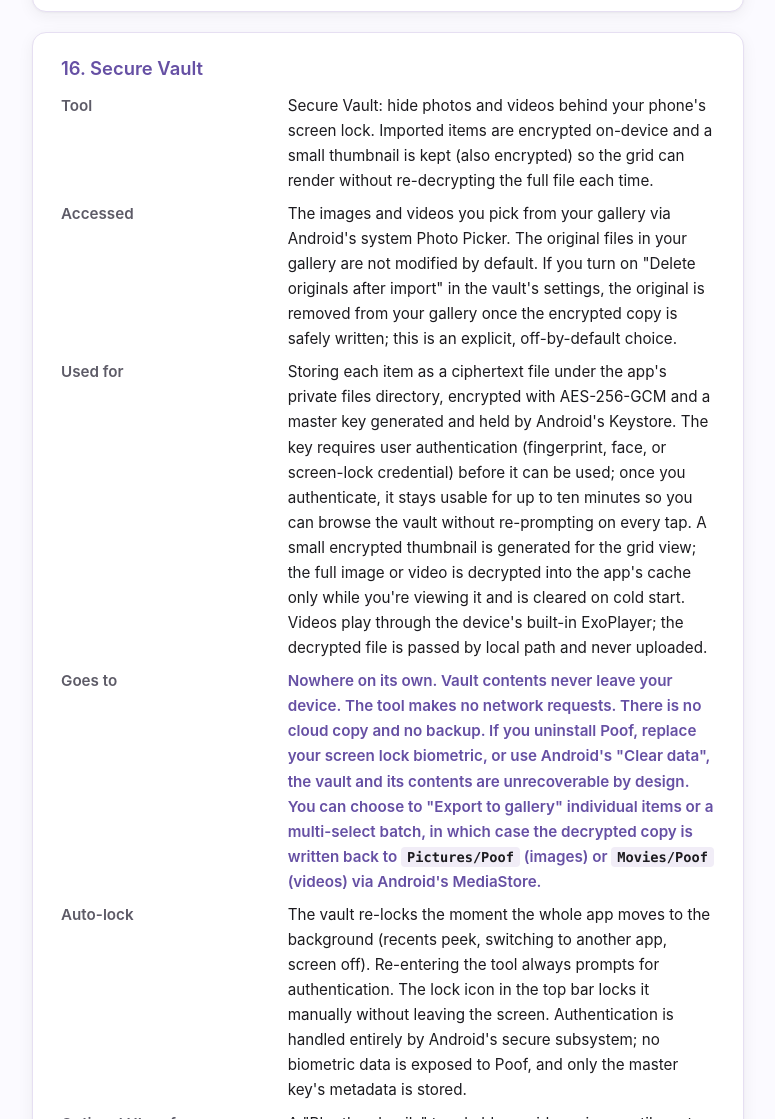
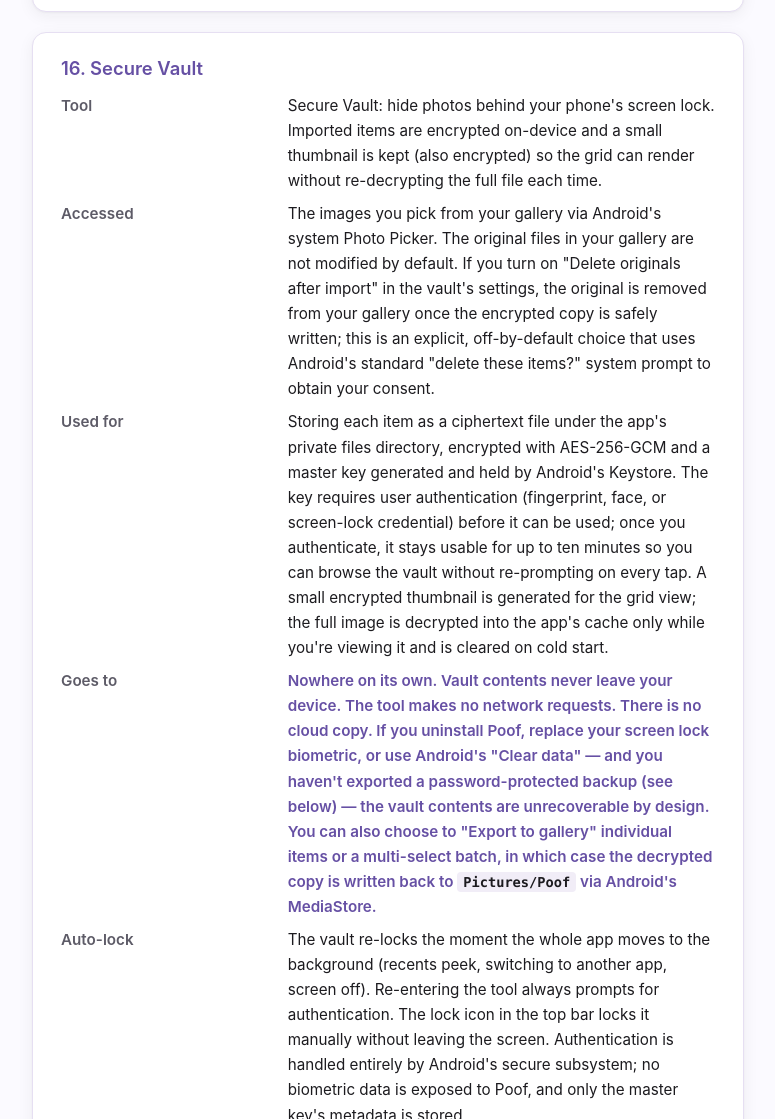
Before and after one commit to Mus91/poof-legal, a plain HTML site: page index.html in a window 1280 px wide. Shown: the part 10096-11215 px from the top of the page, without its empty margins (252-1027 px from the left). Drawn offline with Linux system fonts and the light colour scheme.

Commit message:
Section 16: drop video support from Secure Vault scope
Reflects the same-week scope cut: video support removed from this
release. Real-world video sizes triggered out-of-memory failures in
the byte-array-based encryption path; streamed AES-GCM is a future
engineering job. Photos only for now.

  - "hide photos and videos" → "hide photos"
  - "images and videos you pick" → "images you pick"
  - "full image or video is decrypted into the app's cache" → "full
    image is decrypted into the app's cache"
  - Dropped the ExoPlayer playback sentence entirely.
  - Removed "Pictures/Poof (images) or Movies/Poof (videos)" → now
    just "Pictures/Poof". Export-to-gallery still works for any
    legacy video items in a user's vault from earlier builds but
    no new videos can be imported.
  - Soft note that the unrecoverable guarantee is preserved unless
    the user exported a password-protected backup.

```diff
--- a/index.html
+++ b/index.html
@@ -603,10 +603,10 @@
   <section class="tool-section">
     <h3>16. Secure Vault</h3>
     <dl class="label-grid">
-      <dt>Tool</dt><dd>Secure Vault: hide photos and videos behind your phone's screen lock. Imported items are encrypted on-device and a small thumbnail is kept (also encrypted) so the grid can render without re-decrypting the full file each time.</dd>
-      <dt>Accessed</dt><dd>The images and videos you pick from your gallery via Android's system Photo Picker. The original files in your gallery are not modified by default. If you turn on "Delete originals after import" in the vault's settings, the original is removed from your gallery once the encrypted copy is safely written; this is an explicit, off-by-default choice.</dd>
-      <dt>Used for</dt><dd>Storing each item as a ciphertext file under the app's private files directory, encrypted with AES-256-GCM and a master key generated and held by Android's Keystore. The key requires user authentication (fingerprint, face, or screen-lock credential) before it can be used; once you authenticate, it stays usable for up to ten minutes so you can browse the vault without re-prompting on every tap. A small encrypted thumbnail is generated for the grid view; the full image or video is decrypted into the app's cache only while you're viewing it and is cleared on cold start. Videos play through the device's built-in ExoPlayer; the decrypted file is passed by local path and never uploaded.</dd>
-      <dt>Goes to</dt><dd class="nowhere">Nowhere on its own. Vault contents never leave your device. The tool makes no network requests. There is no cloud copy and no backup. If you uninstall Poof, replace your screen lock biometric, or use Android's "Clear data", the vault and its contents are unrecoverable by design. You can choose to "Export to gallery" individual items or a multi-select batch, in which case the decrypted copy is written back to <code>Pictures/Poof</code> (images) or <code>Movies/Poof</code> (videos) via Android's MediaStore.</dd>
+      <dt>Tool</dt><dd>Secure Vault: hide photos behind your phone's screen lock. Imported items are encrypted on-device and a small thumbnail is kept (also encrypted) so the grid can render without re-decrypting the full file each time.</dd>
+      <dt>Accessed</dt><dd>The images you pick from your gallery via Android's system Photo Picker. The original files in your gallery are not modified by default. If you turn on "Delete originals after import" in the vault's settings, the original is removed from your gallery once the encrypted copy is safely written; this is an explicit, off-by-default choice that uses Android's standard "delete these items?" system prompt to obtain your consent.</dd>
+      <dt>Used for</dt><dd>Storing each item as a ciphertext file under the app's private files directory, encrypted with AES-256-GCM and a master key generated and held by Android's Keystore. The key requires user authentication (fingerprint, face, or screen-lock credential) before it can be used; once you authenticate, it stays usable for up to ten minutes so you can browse the vault without re-prompting on every tap. A small encrypted thumbnail is generated for the grid view; the full image is decrypted into the app's cache only while you're viewing it and is cleared on cold start.</dd>
+      <dt>Goes to</dt><dd class="nowhere">Nowhere on its own. Vault contents never leave your device. The tool makes no network requests. There is no cloud copy. If you uninstall Poof, replace your screen lock biometric, or use Android's "Clear data" — and you haven't exported a password-protected backup (see below) — the vault contents are unrecoverable by design. You can also choose to "Export to gallery" individual items or a multi-select batch, in which case the decrypted copy is written back to <code>Pictures/Poof</code> via Android's MediaStore.</dd>
       <dt>Auto-lock</dt><dd>The vault re-locks the moment the whole app moves to the background (recents peek, switching to another app, screen off). Re-entering the tool always prompts for authentication. The lock icon in the top bar locks it manually without leaving the screen. Authentication is handled entirely by Android's secure subsystem; no biometric data is exposed to Poof, and only the master key's metadata is stored.</dd>
       <dt>Optional UI prefs</dt><dd>A "Blur thumbnails" toggle blurs grid previews until you tap an item (purely visual, the underlying ciphertext is unchanged). A sort-order preference (newest first, oldest first, name A to Z or Z to A, size descending or ascending) and the "Delete originals after import" choice are stored in a small unencrypted preferences file. None of this leaks vault contents.</dd>
       <dt>Password-protected backup</dt><dd>You can export the whole vault into a single encrypted file (extension <code>.poofvault</code>) via Android's system file picker, to a destination <em>you</em> choose (local folder, Drive, email attachment, anywhere). The file is encrypted with AES-256-GCM using a key derived from a password <em>you</em> set, via PBKDF2-HMAC-SHA256 with 250 000 iterations. That password is never stored, and Poof cannot recover it or read the backup without it. Restoring reads such a file back. Poof does not upload or sync anything on its own.</dd>
```
